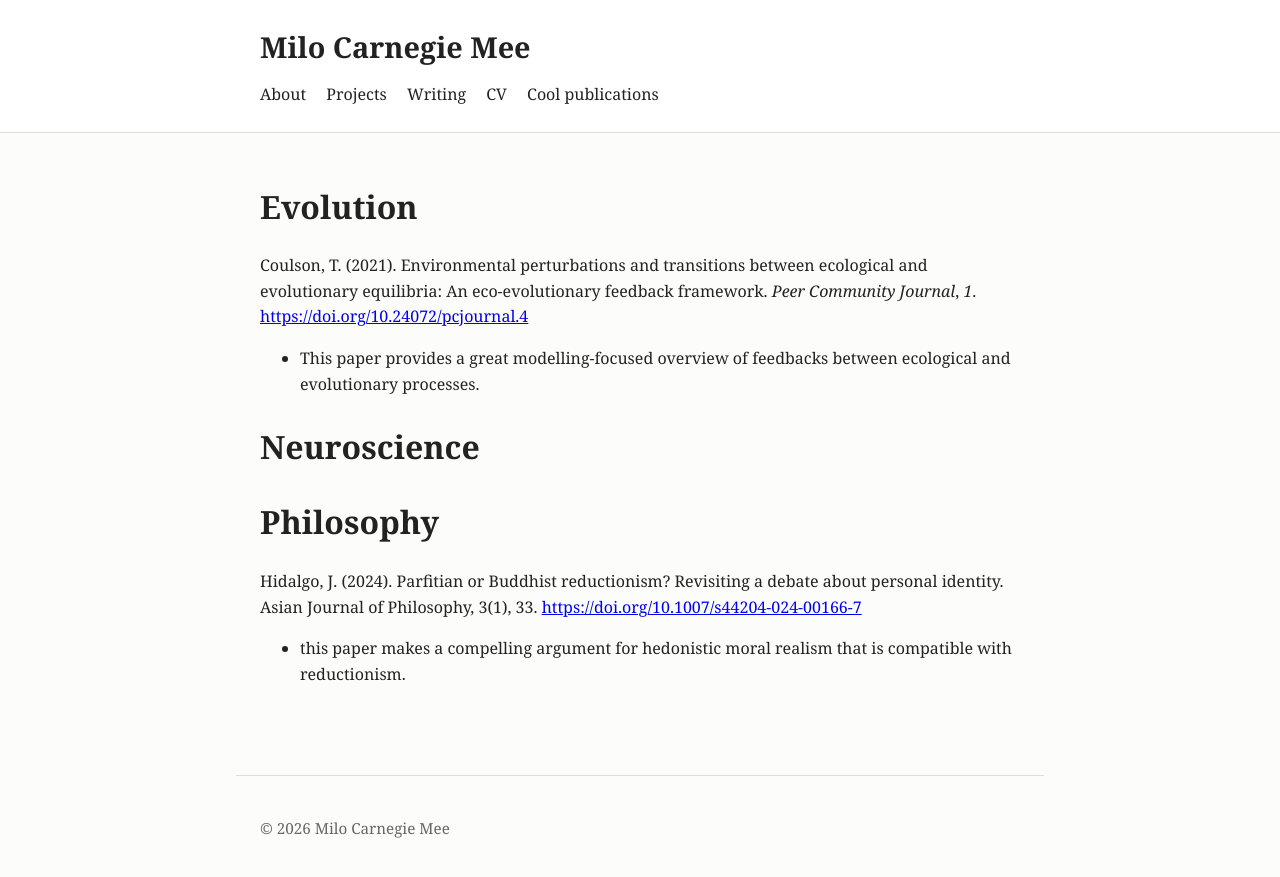
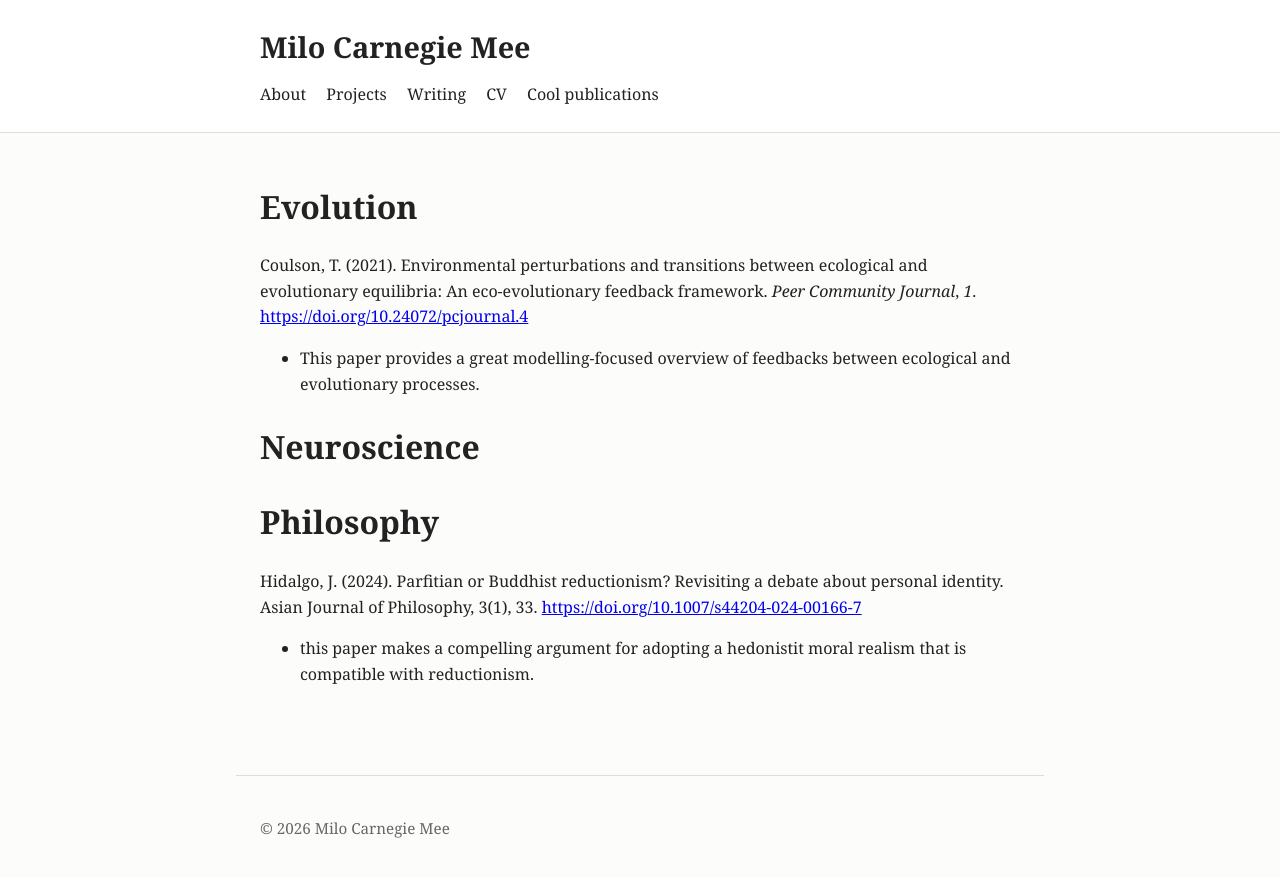
Before and after one commit to Milo-Carnegie-Mee/Milo-Carnegie-Mee.github.io, a Jekyll site: the page built from cool publications.md, in a window 1280 px wide. Shown: the top 877 px of the page. Built offline with Jekyll 4.4.1, drawn with Linux system fonts in a browser that asks for light colours.

```diff
--- a/cool publications.md
+++ b/cool publications.md
@@ -12,4 +12,4 @@ Coulson, T. (2021). Environmental perturbations and transitions between ecologic
 
 # Philosophy
 Hidalgo, J. (2024). Parfitian or Buddhist reductionism? Revisiting a debate about personal identity. Asian Journal of Philosophy, 3(1), 33. [https://doi.org/10.1007/s44204-024-00166-7](https://doi.org/10.1007/s44204-024-00166-7)
-- this paper makes a compelling argument for hedonistic moral realism that is compatible with reductionism.
+- this paper makes a compelling argument for adopting a hedonistit moral realism that is compatible with reductionism.
```
